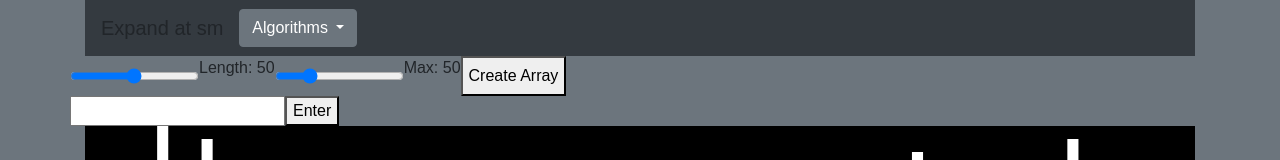
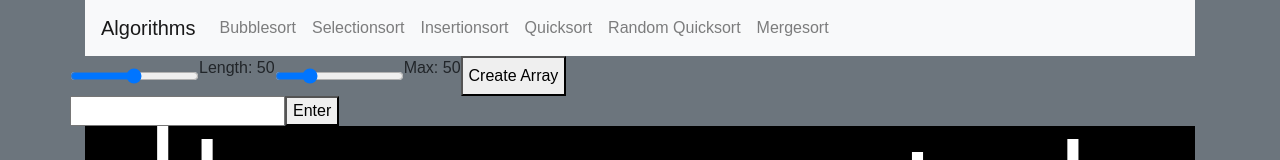
Before and after one commit to dandre3000/sorting-animation, a Vue app: page / in a window 1280 px wide. Shown: the top 160 px of the page. Built offline with nearby package versions, Linux system fonts and the light colour scheme.

Commit message:
Collapsible navbar

```diff
--- a/src/Navbar.vue
+++ b/src/Navbar.vue
@@ -1,22 +1,20 @@
 <template>
-	<div>
-		<nav class='navbar navbar-expand-sm bg-dark'>
-			<span class="navbar-brand">Expand at sm</span>
-			<div class="dropdown">
-				<button class="btn btn-secondary dropdown-toggle" type="button" id="dropdownMenuButton" data-toggle="dropdown" aria-haspopup="true" aria-expanded="false">
-					Algorithms
-				</button>
-				<div class="dropdown-menu" aria-labelledby="dropdownMenuButton">
-					<a class="dropdown-item" href="#" @click="sort('bubblesort')">Bubblesort</a>
-					<a class="dropdown-item" href="#" @click="sort('selectionsort')">Selectionsort</a>
-					<a class="dropdown-item" href="#" @click="sort('insertionsort')">Insertionsort</a>
-					<a class="dropdown-item" href="#" @click="sort('quicksort')">Quicksort</a>
-					<a class="dropdown-item" href="#" @click="sort('mergesort')">Mergesort</a>
-					<a class="dropdown-item" href="#" @click="sort('randomquicksort')">Random Quicksort</a>
-				</div>
+		<nav class='navbar navbar-expand-sm navbar-light bg-light'>
+			<span class="navbar-brand">Algorithms</span>
+			<button class="navbar-toggler" type="button" data-toggle="collapse" data-target="#navbarSupportedContent" aria-controls="navbarSupportedContent" aria-expanded="false" aria-label="Toggle navigation">
+				<span class="navbar-toggler-icon"></span>
+			</button>
+			<div class="collapse navbar-collapse" id="navbarSupportedContent">
+				<ul class="navbar-nav mr-auto">
+					<li class='nav-item'><a class='nav-link' href="#" @click="sort('bubblesort')">Bubblesort</a></li>
+					<li class='nav-item'><a class='nav-link' href="#" @click="sort('selectionsort')">Selectionsort</a></li>
+					<li class='nav-item'><a class='nav-link' href="#" @click="sort('insertionsort')">Insertionsort</a></li>
+					<li class='nav-item'><a class='nav-link' href="#" @click="sort('quicksort')">Quicksort</a></li>
+					<li class='nav-item'><a class='nav-link' href="#" @click="sort('randomquicksort')">Random Quicksort</a></li>
+					<li class='nav-item'><a class='nav-link' href="#" @click="sort('mergesort')">Mergesort</a></li>
+				</ul>
 			</div>
 		</nav>
-	</div>
 </template>
 
 <script>
```
